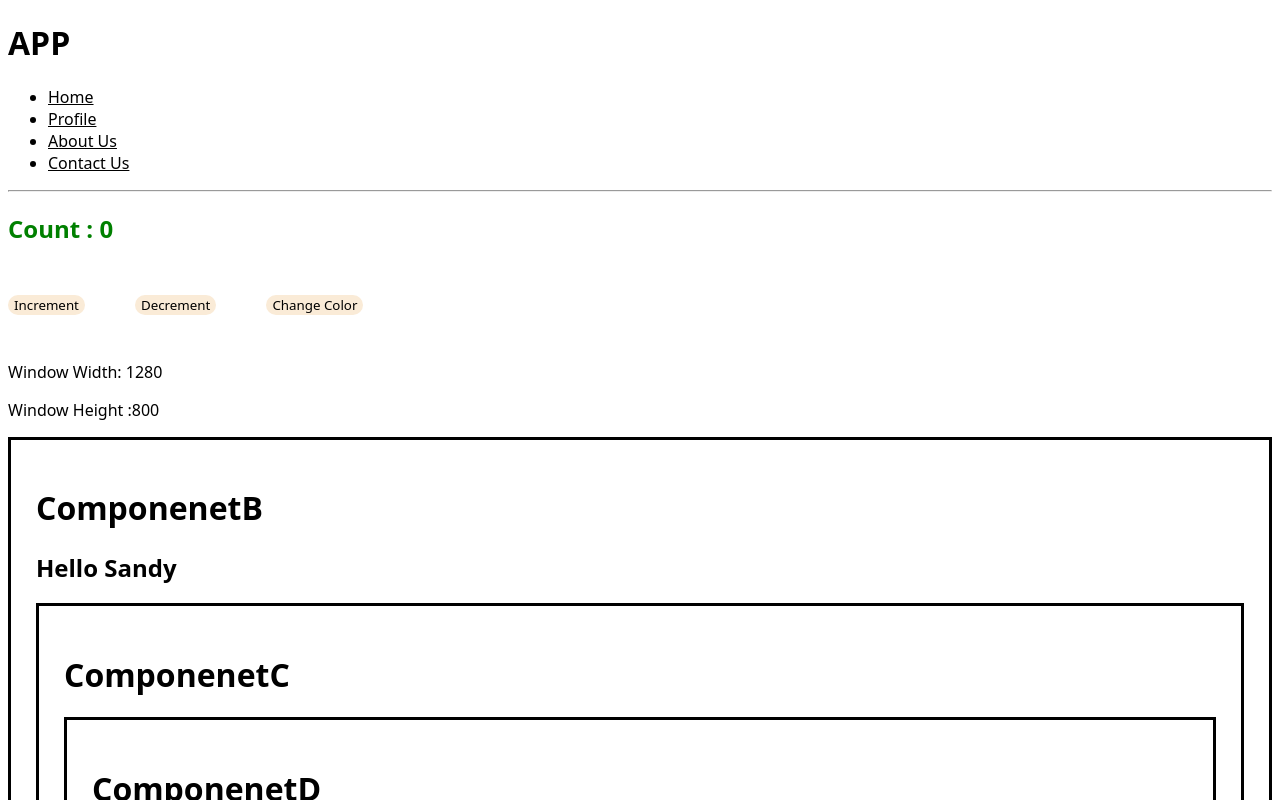
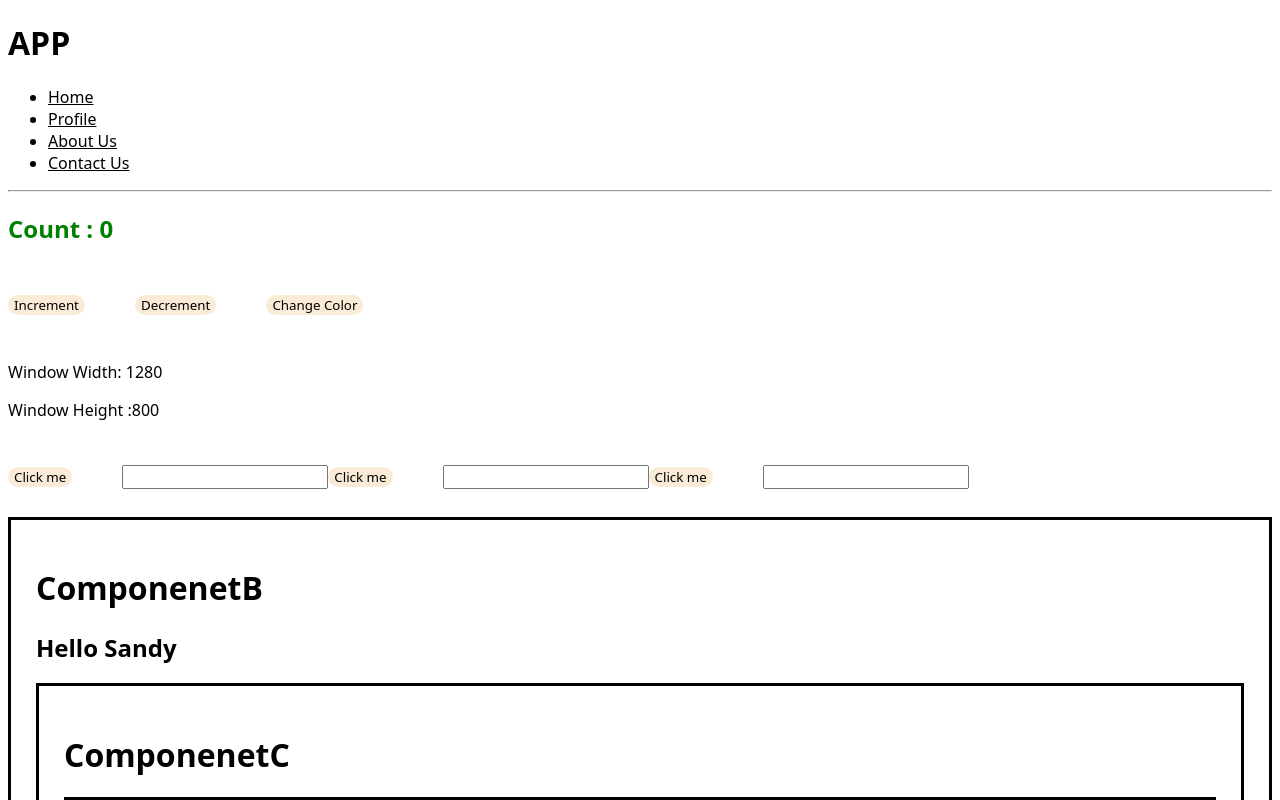
Before and after one commit to Sandesh-k18/react_Lrn, a React (Vite) app: page / in a window 1280 px wide. Shown: the top 800 px of the page. Built offline with nearby package versions, Linux system fonts and the light colour scheme.

Commit message:
useRef()

```diff
--- a/src/App.jsx
+++ b/src/App.jsx
@@ -14,8 +14,8 @@ import UpRrySt from "./updRryStte/updRrySt.jsx";
 import UpRryoObjs from "./upRryoObjs/UpRryoObjs.jsx";
 import ToDoList from "./toDoList/toDoList.jsx";
 import UseEffect from "./useEffect/useEffect.jsx";
-import CompB from "./useContext/CompB.jsx"
-
+import CompB from "./useContext/CompB.jsx";
+import UseRef from "./useRef/useRef.jsx";
 function App() {
   const fruits = [
     { name: "apple", calories: 109 },
@@ -29,7 +29,8 @@ function App() {
     <>
       <Header />
       <UseEffect />
-      <CompB/>
+      <UseRef />
+      <CompB />
       <ColorPicker />
       <Student name="Sandesh" age={18} isStudent={true} />
       <ProfilePic></ProfilePic>
--- /dev/null
+++ b/src/useRef/useRef.jsx
@@ -0,0 +1,61 @@
+import React, { useState, useEffect, useRef } from "react";
+import "../useEffect/useEffect.css";
+function UseRef() {
+  //   let [number, setNumber] = useState(0);
+  //   useEffect(() => {
+  //     console.log("Component Rendered"); // just to prove that useState makes re-rendering
+  //   });
+  //   function hndleClick() {
+  //     setNumber((n) => n + 1);
+  //   }
+
+  const ref = useRef(0); // useRef returns a ref object with a single current property initially set to the initial value you provided
+
+  const inputRef2 = useRef();
+  const inputRef3 = useRef();
+  const inputRef4 = useRef();
+  useEffect(() => {
+    console.log("Component Rendered"); // just to prove that useRef doesn't make re-rendering
+  });
+  function hndleClick2() {
+    // ref.current = ref.current + 1;
+    // console.log(ref.current);
+    inputRef2.current.focus();
+    inputRef2.current.style.backgroundColor = "yellow";
+    inputRef3.current.style.backgroundColor = "";
+    inputRef4.current.style.backgroundColor = "";
+  }
+  function hndleClick3() {
+    inputRef3.current.focus();
+    inputRef3.current.style.backgroundColor = "yellow";
+    inputRef2.current.style.backgroundColor = "";
+    inputRef4.current.style.backgroundColor = "";
+  }
+  function hndleClick4() {
+    inputRef4.current.focus();
+    inputRef4.current.style.backgroundColor = "yellow";
+    inputRef2.current.style.backgroundColor = "";
+    inputRef3.current.style.backgroundColor = "";
+  }
+  console.log(ref);
+
+  return (
+    <>
+      <div>
+        <button className="use-effect-btn" onClick={hndleClick2}>
+          Click me
+        </button>
+        <input ref={inputRef2} />
+        <button className="use-effect-btn" onClick={hndleClick3}>
+          Click me
+        </button>
+        <input ref={inputRef3} />
+        <button className="use-effect-btn" onClick={hndleClick4}>
+          Click me
+        </button>
+        <input ref={inputRef4} />
+      </div>
+    </>
+  );
+}
+export default UseRef;
```
